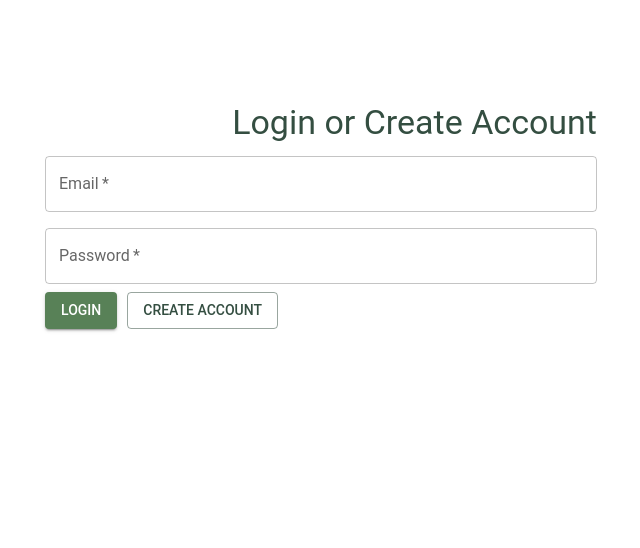
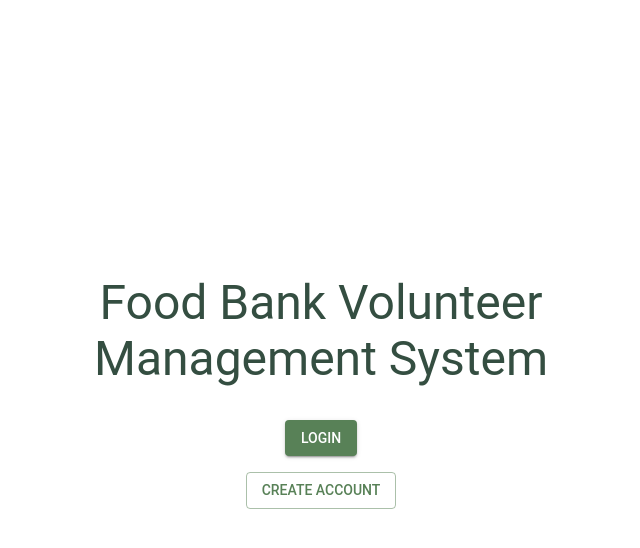
Before and after one commit to maple-leafs2023/finalProjectSWE2023, a React (Create React App) app in the folder react_app/: page / in a window 1280 px wide. Shown: the top 548 px of the page, without its empty margins (319-959 px from the left). Built offline with nearby package versions, Linux system fonts and the light colour scheme.

Commit message:
Added Home Page and some UI changes

```diff
--- a/react_app/src/App.js
+++ b/react_app/src/App.js
@@ -5,6 +5,7 @@ import SignUp from './pages/SignUp';
 import PasswordPage from './pages/PasswordPage';
 import './App.css';
 import { ThemeProvider, createTheme } from '@mui/material/styles';
+import HomePage from './pages/HomePage'; // Import HomePage
 
 /*// Default theme (light)
 const lightTheme = createTheme({
@@ -35,7 +36,7 @@ const customTheme = createTheme({
   },
 });
 
-// Choose the theme you want to use
+// Theme chooser - light/dark theme is commented out
 const theme = customTheme; // You can replace 'customTheme' with 'lightTheme' or 'darkTheme' for the default themes
 
 function App() {
@@ -44,7 +45,8 @@ function App() {
       <div>
         <Router>
           <Routes>
-            <Route path="/" element={<LoginPage />} />
+            <Route path="/" element={<HomePage />} /> {/* Set HomePage as the default route */}
+            <Route path="/login" element={<LoginPage />} />
             <Route path="/signup" element={<SignUp />} />
             <Route path="/password" element={<PasswordPage />} />
           </Routes>
--- /dev/null
+++ b/react_app/src/pages/HomePage.js
@@ -0,0 +1,47 @@
+import React from 'react';
+import { useNavigate } from 'react-router-dom';
+import { Button, Container, Typography, Box } from '@mui/material';
+
+const HomePage = () => {
+  const navigate = useNavigate();
+
+  return (
+    <Container maxWidth="sm">
+      <Box
+        display="flex"
+        flexDirection="column"
+        justifyContent="center"
+        alignItems="center"
+        minHeight="100vh"
+      >
+        <Typography
+          variant="h3"
+          component="h1"
+          align="center"
+          color="secondary"
+          gutterBottom
+        >
+          Food Bank Volunteer Management System
+        </Typography>
+        <Button
+          variant="contained"
+          color="primary"
+          onClick={() => navigate('/login')}
+          sx={{ marginTop: 2, marginBottom: 1 }}
+        >
+          Login
+        </Button>
+        <Button
+          variant="outlined"
+          color="primary"
+          onClick={() => navigate('/signup')}
+          sx={{ marginTop: 1, marginBottom: 2 }}
+        >
+          Create Account
+        </Button>
+      </Box>
+    </Container>
+  );
+};
+
+export default HomePage;
--- a/react_app/src/pages/LoginPage.js
+++ b/react_app/src/pages/LoginPage.js
@@ -9,7 +9,7 @@ const LoginPage = () => {
 
   const handleSubmit = (event) => {
     event.preventDefault();
-    // Perform your authentication logic here
+    // Authentication logic here
     console.log('Email:', email);
     console.log('Password:', password);
   };
--- a/react_app/src/pages/PasswordPage.js
+++ b/react_app/src/pages/PasswordPage.js
@@ -24,8 +24,8 @@ const PasswordPage = () => {
 
     if (isValidPassword && password === passwordConfirm) {
       console.log('Passwords match:', password);
-      // Perform your password creation logic here
-      navigate('/'); // Navigate to your desired page after successful password creation
+      //Password creation logic here
+      navigate('/'); // Navigate to next page
     } else {
       alert('Passwords do not match or do not meet the requirements. Try again.');
     }
--- a/react_app/src/pages/SignUp.js
+++ b/react_app/src/pages/SignUp.js
@@ -26,6 +26,7 @@ const SignUp = () => {
       component="h1"
       align="right"
       color="secondary"
+      sx={{ marginTop: '2rem' }}
       gutterBottom>
         Create your Account
       </Typography>
@@ -56,7 +57,11 @@ const SignUp = () => {
             />
           </div>
         ))}
-        <Button type="submit" variant="contained" color="primary">
+        <Button
+        type="submit"
+        variant="contained"
+        size="normal"
+        color="primary">
           Sign Up
         </Button>
       </form>
```
